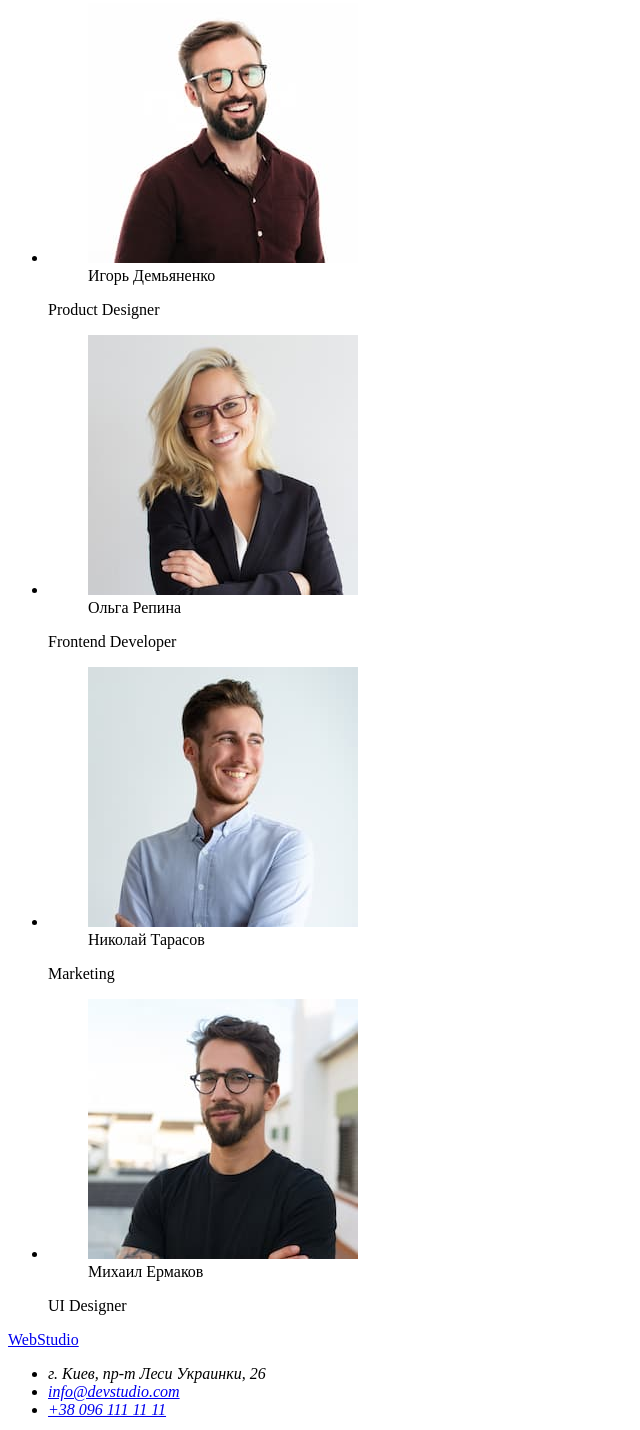
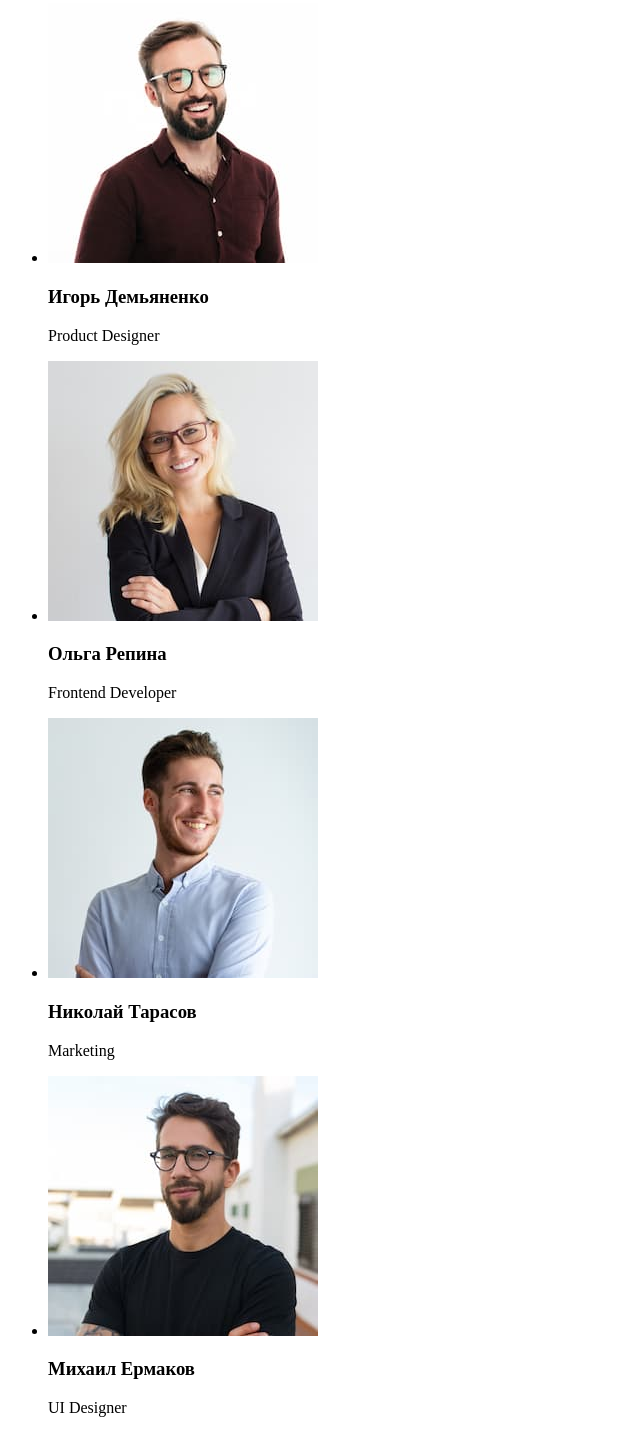
Before and after one commit to evgeniyablyoskina/goit-markup-hw-01, a plain HTML site: page index.html in a window 1280 px wide. Shown: the part 1570-3000 px from the top of the page, without its empty margins (0-640 px from the left). Drawn offline with Linux system fonts and the light colour scheme.

Commit message:
Update index.html
- tag figure for teamsection
+ change to img + h3

```diff
--- a/index.html
+++ b/index.html
@@ -88,39 +88,23 @@
         <h2>Наша команда</h2>
         <ul>
           <li>
-            <figure>
-              <img src="images/teamcard1.jpg" alt="Фото Игоря" width="270px" />
-              <figcaption>Игорь Демьяненко</figcaption>
-            </figure>
+            <img src="images/teamcard1.jpg" alt="Фото Игоря" width="270px" />
+            <h3>Игорь Демьяненко</h3>
             <p lang="en">Product Designer</p>
           </li>
           <li>
-            <figure>
-              <img src="images/teamcard2.jpg" alt="Фото Ольги" width="270px" />
-              <figcaption>Ольга Репина</figcaption>
-            </figure>
+            <img src="images/teamcard2.jpg" alt="Фото Ольги" width="270px" />
+            <h3>Ольга Репина</h3>
             <p lang="en">Frontend Developer</p>
           </li>
           <li>
-            <figure>
-              <img
-                src="images/teamcard3.jpg"
-                alt="Фото Николая"
-                width="270px"
-              />
-              <figcaption>Николай Тарасов</figcaption>
-            </figure>
+            <img src="images/teamcard3.jpg" alt="Фото Николая" width="270px" />
+            <h3>Николай Тарасов</h3>
             <p lang="en">Marketing</p>
           </li>
           <li>
-            <figure>
-              <img
-                src="images/teamcard4.jpg"
-                alt="Фото Михаила"
-                width="270px"
-              />
-              <figcaption>Михаил Ермаков</figcaption>
-            </figure>
+            <img src="images/teamcard4.jpg" alt="Фото Михаила" width="270px" />
+            <h3>Михаил Ермаков</h3>
             <p lang="en">UI Designer</p>
           </li>
         </ul>
```
